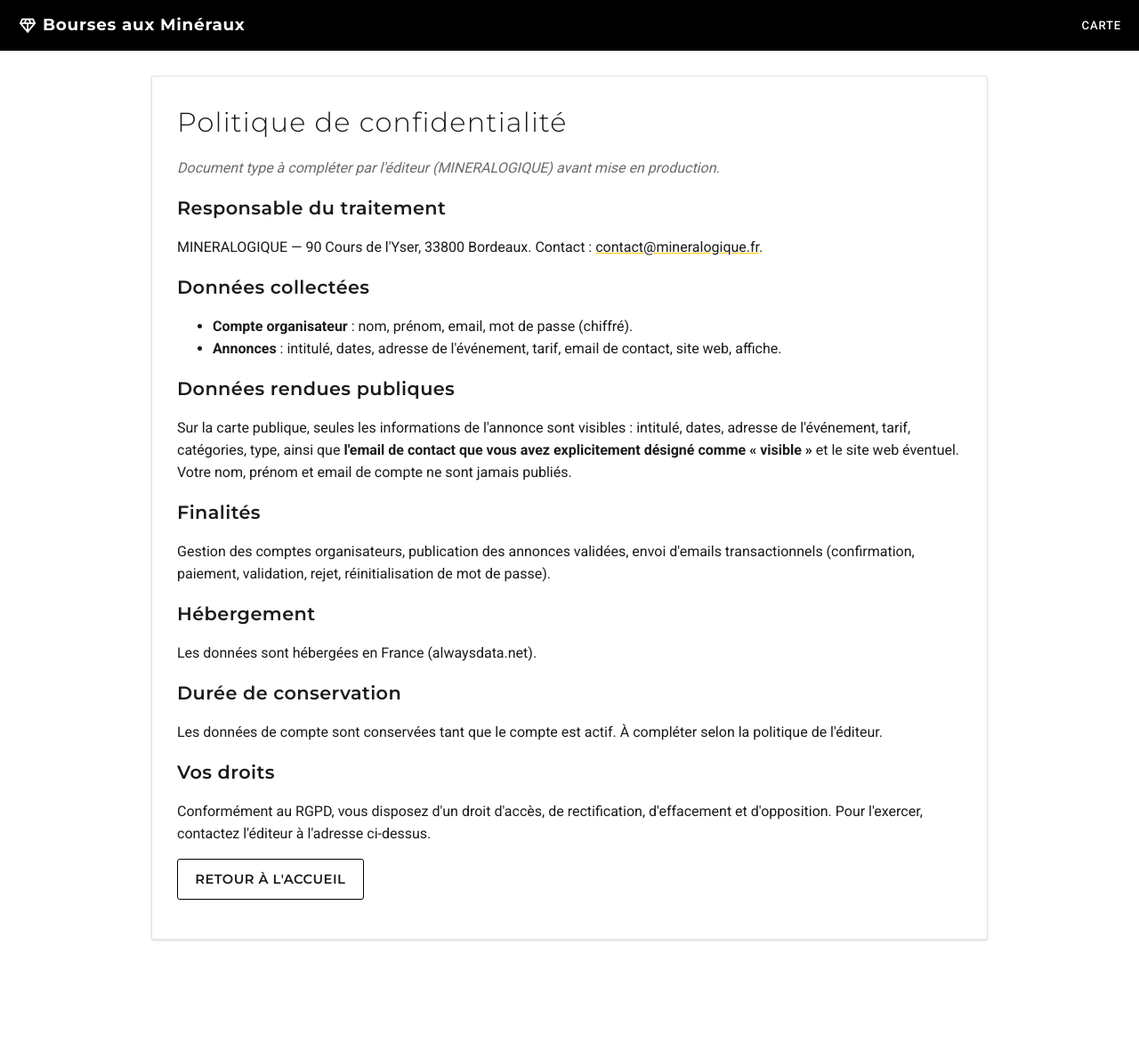
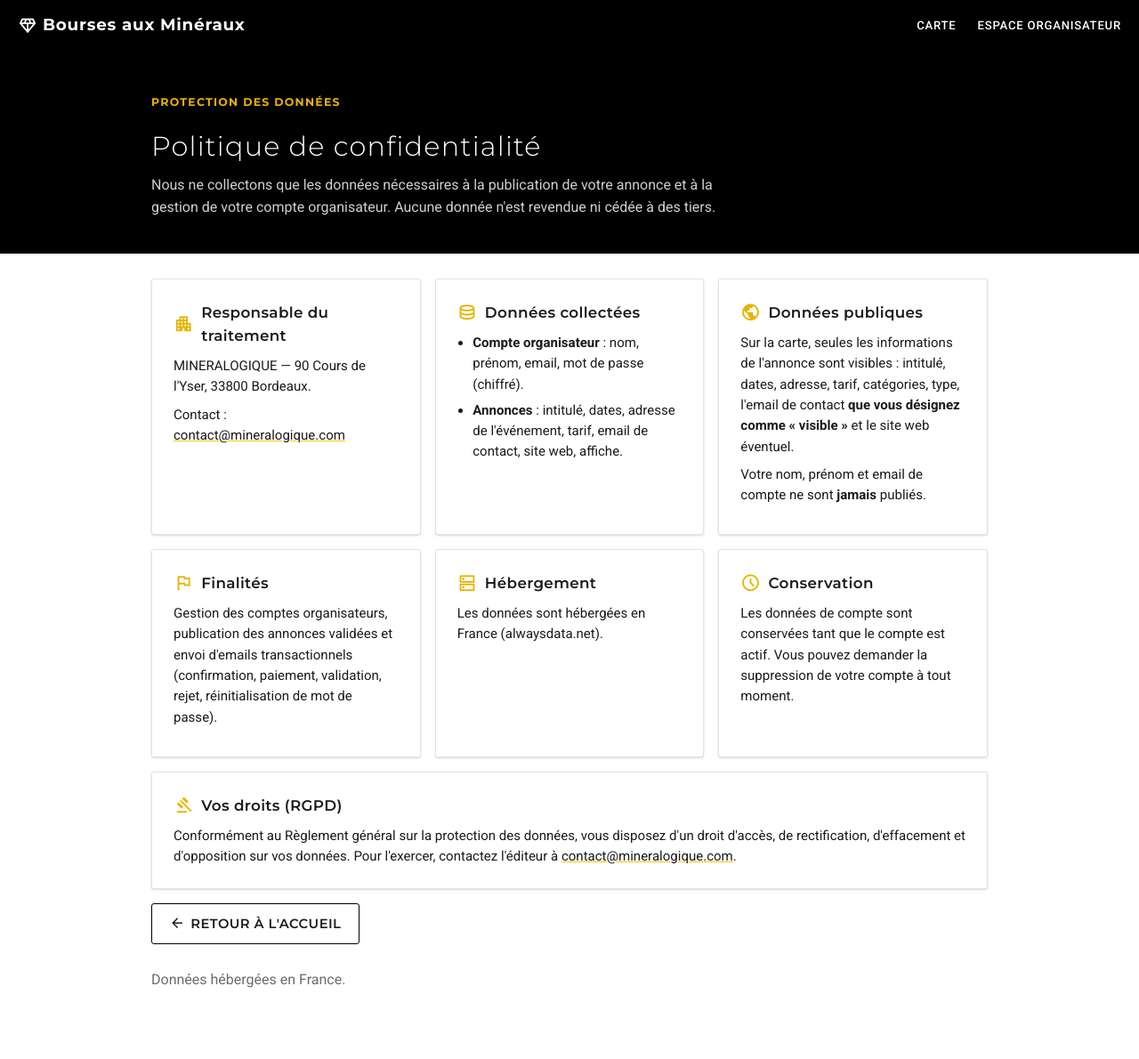
Before and after one commit to john1340a/cg, a PHP site: page /confidentialite.html in a window 1280 px wide. Shown: the whole page at 89% size. Before the commit the page ends 1057 px from the top, so only its background shows below. Run offline with PHP 8.4, Linux system fonts and the light colour scheme.

Commit message:
feat(ui): pins cartographiques, aperçu affiche organisateur, refonte confidentialité

```diff
--- a/public/confidentialite.html
+++ b/public/confidentialite.html
@@ -8,55 +8,126 @@
     <link rel="stylesheet" href="/assets/css/fonts.css">
     <link rel="stylesheet" href="/assets/css/icons.css">
     <link rel="stylesheet" href="/assets/css/style.css">
+    <style>
+        /* Page confidentialité : mise en page éditoriale, dans la DA */
+        .conf-hero {
+            background: var(--noir-pur);
+            color: #fff;
+            padding: 3rem 1.25rem 2.5rem;
+        }
+        .conf-hero .conteneur { margin: 0 auto; }
+        .conf-hero h1 { color: #fff; margin-bottom: .5rem; }
+        .conf-hero p { color: #cfcfcf; max-width: 640px; margin: 0; }
+        .conf-hero .accent-or { display: block; margin-bottom: 1rem; font-size: .78rem; }
+
+        .conf-sections {
+            display: grid;
+            grid-template-columns: repeat(auto-fill, minmax(300px, 1fr));
+            gap: 1rem;
+        }
+        .conf-carte {
+            background: #fff;
+            border: 1px solid var(--gris-bord);
+            border-radius: var(--rayon);
+            box-shadow: var(--ombre);
+            padding: 1.5rem;
+        }
+        .conf-carte h2 {
+            display: flex;
+            align-items: center;
+            gap: .55rem;
+            font-size: 1.05rem;
+            margin-bottom: .6rem;
+        }
+        .conf-carte h2 .msi {
+            font-size: 1.4rem;
+            color: var(--or-fonce);
+        }
+        .conf-carte p, .conf-carte ul { margin: 0 0 .5rem; font-size: .94rem; }
+        .conf-carte ul { padding-left: 1.1rem; }
+        .conf-carte li { margin-bottom: .35rem; }
+        .conf-carte:last-child p:last-child { margin-bottom: 0; }
+        .conf-large { grid-column: 1 / -1; }
+    </style>
 </head>
 <body>
     <header class="entete">
         <a href="/" class="marque"><span class="msi" aria-hidden="true">diamond</span> Bourses aux Minéraux</a>
-        <nav><a href="/carte.html">Carte</a></nav>
+        <nav>
+            <a href="/carte.html">Carte</a>
+            <a href="/compte/">Espace organisateur</a>
+        </nav>
     </header>
 
+    <section class="conf-hero">
+        <div class="conteneur" style="margin:0 auto;">
+            <span class="accent-or">Protection des données</span>
+            <h1>Politique de confidentialité</h1>
+            <p>Nous ne collectons que les données nécessaires à la publication de votre
+               annonce et à la gestion de votre compte organisateur. Aucune donnée n'est
+               revendue ni cédée à des tiers.</p>
+        </div>
+    </section>
+
     <main class="conteneur">
-        <div class="carte-panneau">
-            <h1>Politique de confidentialité</h1>
-            <p class="muet"><em>Document type à compléter par l'éditeur (MINERALOGIQUE)
-               avant mise en production.</em></p>
+        <div class="conf-sections">
 
-            <h2>Responsable du traitement</h2>
-            <p>MINERALOGIQUE — 90 Cours de l'Yser, 33800 Bordeaux.
-               Contact : <a href="mailto:contact@mineralogique.fr">contact@mineralogique.fr</a>.</p>
+            <div class="conf-carte">
+                <h2><span class="msi" aria-hidden="true">apartment</span> Responsable du traitement</h2>
+                <p>MINERALOGIQUE — 90 Cours de l'Yser, 33800 Bordeaux.</p>
+                <p>Contact : <a href="mailto:contact@mineralogique.com">contact@mineralogique.com</a></p>
+            </div>
 
-            <h2>Données collectées</h2>
+            <div class="conf-carte">
+                <h2><span class="msi" aria-hidden="true">database</span> Données collectées</h2>
                 <ul>
                     <li><strong>Compte organisateur</strong> : nom, prénom, email, mot de passe (chiffré).</li>
                     <li><strong>Annonces</strong> : intitulé, dates, adresse de l'événement, tarif,
                         email de contact, site web, affiche.</li>
                 </ul>
+            </div>
 
-            <h2>Données rendues publiques</h2>
-            <p>Sur la carte publique, seules les informations de l'annonce sont visibles :
-               intitulé, dates, adresse de l'événement, tarif, catégories, type, ainsi que
-               <strong>l'email de contact que vous avez explicitement désigné comme « visible »</strong>
-               et le site web éventuel. Votre nom, prénom et email de compte ne sont jamais publiés.</p>
+            <div class="conf-carte">
+                <h2><span class="msi" aria-hidden="true">public</span> Données publiques</h2>
+                <p>Sur la carte, seules les informations de l'annonce sont visibles : intitulé,
+                   dates, adresse, tarif, catégories, type, l'email de contact
+                   <strong>que vous désignez comme « visible »</strong> et le site web éventuel.</p>
+                <p>Votre nom, prénom et email de compte ne sont <strong>jamais</strong> publiés.</p>
+            </div>
 
-            <h2>Finalités</h2>
-            <p>Gestion des comptes organisateurs, publication des annonces validées,
-               envoi d'emails transactionnels (confirmation, paiement, validation, rejet,
+            <div class="conf-carte">
+                <h2><span class="msi" aria-hidden="true">flag</span> Finalités</h2>
+                <p>Gestion des comptes organisateurs, publication des annonces validées et envoi
+                   d'emails transactionnels (confirmation, paiement, validation, rejet,
                    réinitialisation de mot de passe).</p>
+            </div>
 
-            <h2>Hébergement</h2>
+            <div class="conf-carte">
+                <h2><span class="msi" aria-hidden="true">dns</span> Hébergement</h2>
                 <p>Les données sont hébergées en France (alwaysdata.net).</p>
+            </div>
 
-            <h2>Durée de conservation</h2>
-            <p>Les données de compte sont conservées tant que le compte est actif.
-               À compléter selon la politique de l'éditeur.</p>
+            <div class="conf-carte">
+                <h2><span class="msi" aria-hidden="true">schedule</span> Conservation</h2>
+                <p>Les données de compte sont conservées tant que le compte est actif. Vous pouvez
+                   demander la suppression de votre compte à tout moment.</p>
+            </div>
 
-            <h2>Vos droits</h2>
-            <p>Conformément au RGPD, vous disposez d'un droit d'accès, de rectification,
-               d'effacement et d'opposition. Pour l'exercer, contactez l'éditeur à l'adresse
-               ci-dessus.</p>
+            <div class="conf-carte conf-large">
+                <h2><span class="msi" aria-hidden="true">gavel</span> Vos droits (RGPD)</h2>
+                <p>Conformément au Règlement général sur la protection des données, vous disposez
+                   d'un droit d'accès, de rectification, d'effacement et d'opposition sur vos données.
+                   Pour l'exercer, contactez l'éditeur à
+                   <a href="mailto:contact@mineralogique.com">contact@mineralogique.com</a>.</p>
+            </div>
 
-            <p class="espace"><a class="btn secondaire" href="/">Retour à l'accueil</a></p>
         </div>
+
+        <p class="espace"><a class="btn secondaire" href="/"><span class="msi" aria-hidden="true">arrow_back</span> Retour à l'accueil</a></p>
     </main>
+
+    <footer class="conteneur muet" style="padding-bottom:2rem;">
+        <p>Données hébergées en France.</p>
+    </footer>
 </body>
 </html>
```
Also changed, not shown: docs/architecture/overview.md (+7 -1 lines), docs/deploiement.md (+130 -80 lines), docs/libs/backend.md (+6 -0 lines), docs/libs/core.md (+22 -4 lines), public/embed.html (+11 -0 lines), src/Controllers/PageController.php (added, +65 -0 lines), src/Core/Env.php (+18 -0 lines), src/routes.php (+9 -0 lines), README.md, public/.htaccess, public/assets/fonts/material-symbols.woff2, public/assets/js/carte.js, public/assets/js/compte.js, 2 other files. Lines whose indentation alone changed are shown as unchanged.
